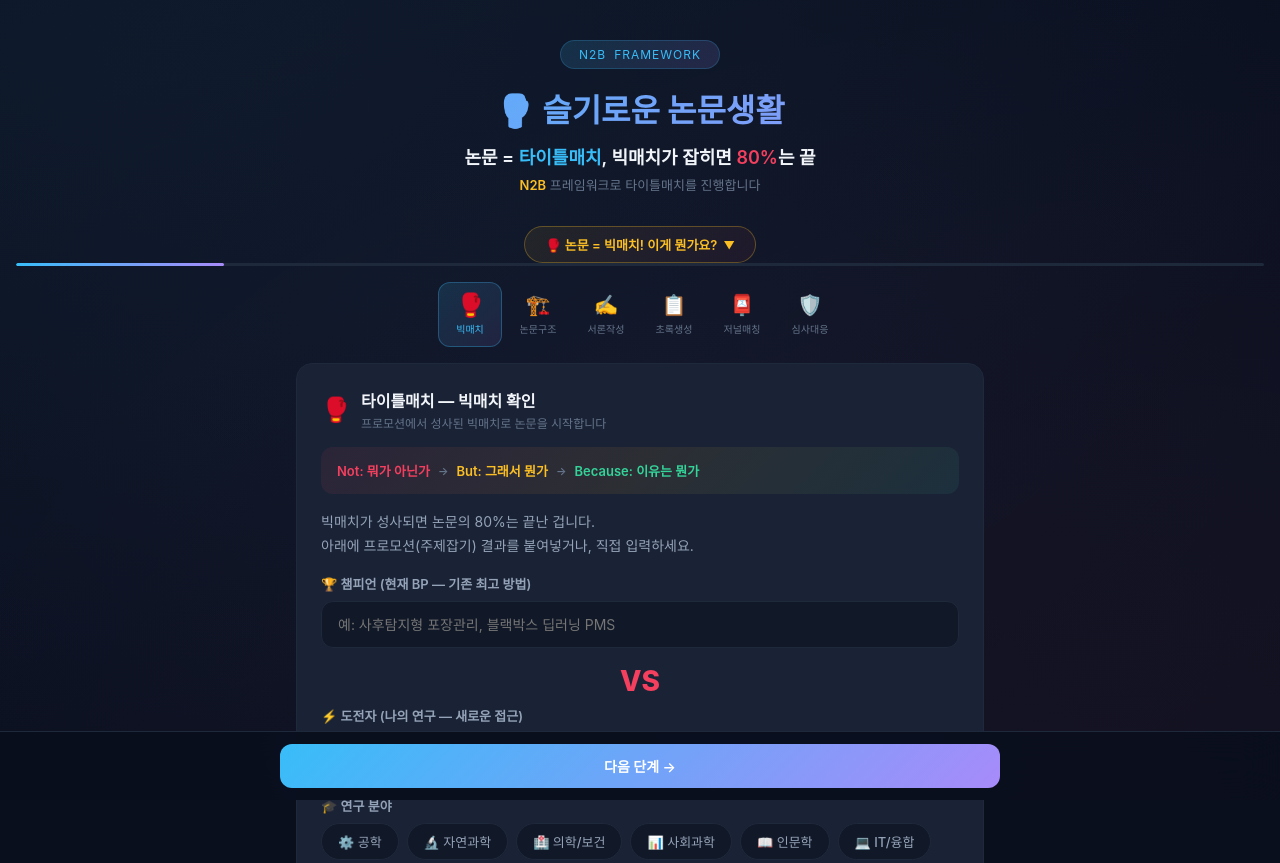
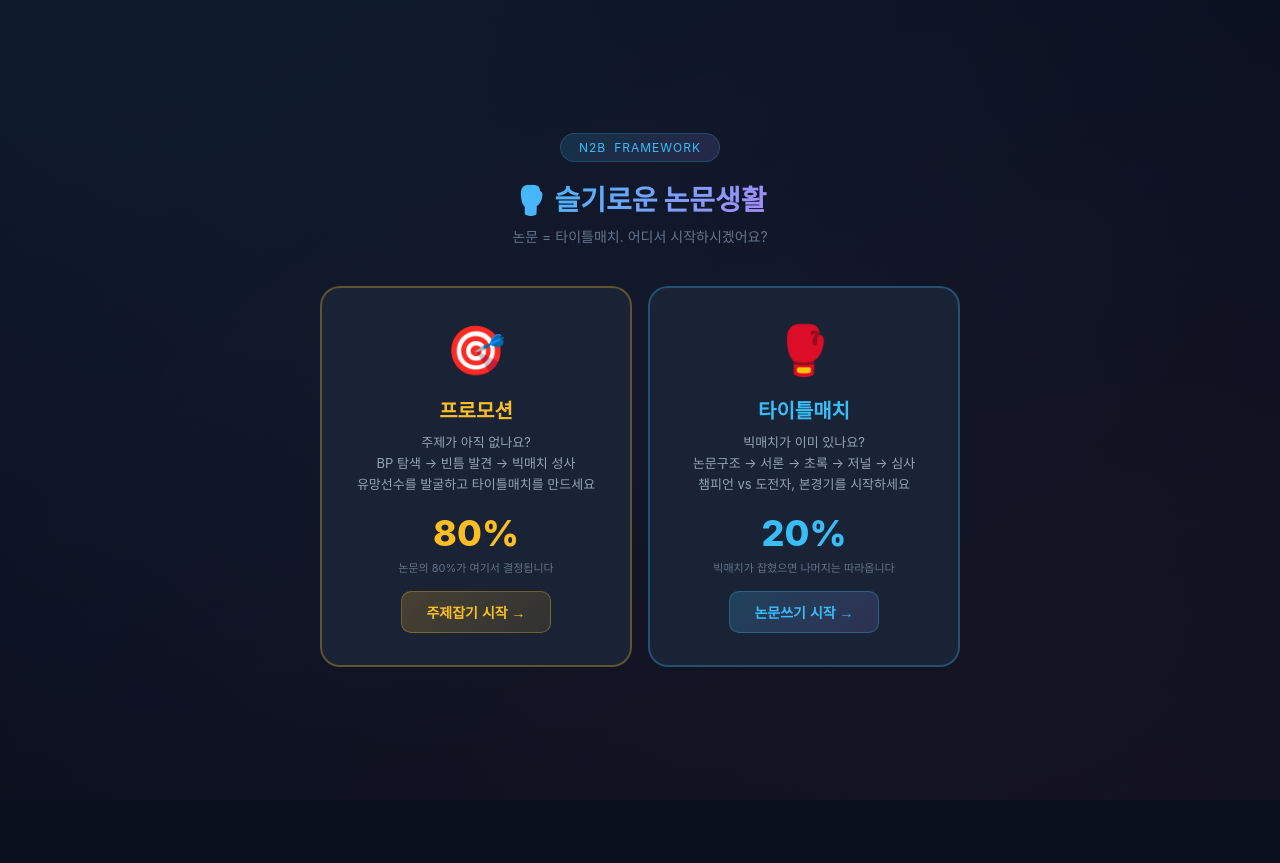
Before and after one commit to ikyoo8069-ops/wise-paper, a plain HTML site: page index.html in a window 1280 px wide. Shown: the top 863 px of the page. After the commit the page ends 800 px from the top, so only its background shows below. Drawn offline with Linux system fonts and the light colour scheme; a web font is replaced by a local one.

Commit message:
Update index.html

```diff
--- a/index.html
+++ b/index.html
@@ -706,10 +706,170 @@ body {
   .vs-icon { transform: rotate(90deg); }
 }
 </style>
+<style>
+/* === LANDING PAGE === */
+.landing {
+  position: relative;
+  z-index: 10;
+  min-height: 100vh;
+  display: flex;
+  flex-direction: column;
+  align-items: center;
+  justify-content: center;
+  padding: 40px 20px;
+}
+.landing-title {
+  font-size: 28px;
+  font-weight: 800;
+  background: linear-gradient(135deg, var(--accent-heaven), var(--accent-purple));
+  -webkit-background-clip: text;
+  -webkit-text-fill-color: transparent;
+  background-clip: text;
+  margin-bottom: 8px;
+  text-align: center;
+}
+.landing-sub {
+  font-size: 14px;
+  color: var(--text-muted);
+  text-align: center;
+  margin-bottom: 40px;
+}
+.landing-cards {
+  display: flex;
+  gap: 16px;
+  width: 100%;
+  max-width: 640px;
+}
+.landing-card {
+  flex: 1;
+  background: var(--bg-card);
+  border: 2px solid var(--border-color);
+  border-radius: 20px;
+  padding: 32px 20px;
+  text-align: center;
+  cursor: pointer;
+  transition: all 0.3s ease;
+}
+.landing-card:hover {
+  transform: translateY(-4px);
+  box-shadow: var(--shadow-glow);
+}
+.landing-card.promo {
+  border-color: rgba(251,191,36,0.3);
+}
+.landing-card.promo:hover {
+  border-color: var(--accent-gold);
+  box-shadow: 0 0 30px rgba(251,191,36,0.15);
+}
+.landing-card.match {
+  border-color: rgba(56,189,248,0.3);
+}
+.landing-card.match:hover {
+  border-color: var(--accent-heaven);
+}
+.landing-card .lc-icon {
+  font-size: 48px;
+  margin-bottom: 16px;
+}
+.landing-card .lc-title {
+  font-size: 20px;
+  font-weight: 700;
+  margin-bottom: 8px;
+}
+.landing-card.promo .lc-title { color: var(--accent-gold); }
+.landing-card.match .lc-title { color: var(--accent-heaven); }
+.landing-card .lc-desc {
+  font-size: 13px;
+  color: var(--text-secondary);
+  line-height: 1.6;
+  margin-bottom: 16px;
+}
+.landing-card .lc-percent {
+  font-size: 36px;
+  font-weight: 800;
+  margin-bottom: 4px;
+}
+.landing-card.promo .lc-percent { color: var(--accent-gold); }
+.landing-card.match .lc-percent { color: var(--accent-heaven); }
+.landing-card .lc-label {
+  font-size: 11px;
+  color: var(--text-muted);
+}
+.landing-card .lc-btn {
+  display: inline-block;
+  margin-top: 16px;
+  padding: 10px 24px;
+  border-radius: 10px;
+  font-size: 14px;
+  font-weight: 600;
+  border: none;
+  cursor: pointer;
+  transition: all 0.2s;
+}
+.landing-card.promo .lc-btn {
+  background: linear-gradient(135deg, rgba(251,191,36,0.2), rgba(251,191,36,0.1));
+  color: var(--accent-gold);
+  border: 1px solid rgba(251,191,36,0.3);
+}
+.landing-card.match .lc-btn {
+  background: linear-gradient(135deg, rgba(56,189,248,0.2), rgba(167,139,250,0.15));
+  color: var(--accent-heaven);
+  border: 1px solid rgba(56,189,248,0.3);
+}
+@media (max-width: 500px) {
+  .landing-cards { flex-direction: column; }
+  .landing-title { font-size: 24px; }
+}
+.app-main { display: none; }
+.app-main.show { display: block; }
+</style>
 </head>
 <body>
 
 <div class="bg-atmosphere"></div>
+
+<!-- ==================== LANDING PAGE ==================== -->
+<div class="landing" id="landingPage">
+  <div class="header-badge" style="margin-bottom:16px;">
+    <span>N2B</span>
+    <span>Framework</span>
+  </div>
+  <div class="landing-title">🥊 슬기로운 논문생활</div>
+  <div class="landing-sub">논문 = 타이틀매치. 어디서 시작하시겠어요?</div>
+
+  <div class="landing-cards">
+    <!-- 프로모션 -->
+    <div class="landing-card promo" onclick="goPromotion()">
+      <div class="lc-icon">🎯</div>
+      <div class="lc-title">프로모션</div>
+      <div class="lc-desc">
+        주제가 아직 없나요?<br>
+        BP 탐색 → 빈틈 발견 → 빅매치 성사<br>
+        유망선수를 발굴하고 타이틀매치를 만드세요
+      </div>
+      <div class="lc-percent">80%</div>
+      <div class="lc-label">논문의 80%가 여기서 결정됩니다</div>
+      <button class="lc-btn">주제잡기 시작 →</button>
+    </div>
+
+    <!-- 타이틀매치 -->
+    <div class="landing-card match" onclick="goTitleMatch()">
+      <div class="lc-icon">🥊</div>
+      <div class="lc-title">타이틀매치</div>
+      <div class="lc-desc">
+        빅매치가 이미 있나요?<br>
+        논문구조 → 서론 → 초록 → 저널 → 심사<br>
+        챔피언 vs 도전자, 본경기를 시작하세요
+      </div>
+      <div class="lc-percent">20%</div>
+      <div class="lc-label">빅매치가 잡혔으면 나머지는 따라옵니다</div>
+      <button class="lc-btn">논문쓰기 시작 →</button>
+    </div>
+  </div>
+</div>
+
+<!-- ==================== APP MAIN (처음엔 숨김) ==================== -->
+<div class="app-main" id="appMain">
 
 <!-- HEADER -->
 <header class="header">
@@ -1225,7 +1385,38 @@ body {
 <!-- TOAST -->
 <div class="toast" id="toast">복사되었습니다!</div>
 
+</div><!-- END app-main -->
+
 <script>
+// ==================== LANDING PAGE ====================
+function goPromotion() {
+  window.location.href = 'https://ikyoo8069-ops.github.io/wise-research/topic.html';
+}
+
+function goTitleMatch() {
+  document.getElementById('landingPage').style.display = 'none';
+  document.getElementById('appMain').classList.add('show');
+  goToStage(0);
+}
+
+// URL 파라미터로 빅매치 결과 자동 수신
+(function checkUrlParams() {
+  const params = new URLSearchParams(window.location.search);
+  const bigmatch = params.get('bigmatch');
+  if (bigmatch) {
+    // 프로모션에서 넘어온 경우 — 바로 타이틀매치로
+    document.getElementById('landingPage').style.display = 'none';
+    document.getElementById('appMain').classList.add('show');
+    goToStage(0);
+    // 빅매치 결과를 표시
+    setTimeout(() => {
+      document.getElementById('bigmatchContent').textContent = bigmatch;
+      showResult('bigmatchResult');
+      markComplete(0);
+    }, 300);
+  }
+})();
+
 // ==================== STATE ====================
 let currentStage = 0;
 const totalStages = 6;
@@ -1580,7 +1771,7 @@ function showFinalSummary() {
 }
 
 // ==================== INIT ====================
-goToStage(0);
+// Landing page shows first, goToStage called when user clicks 타이틀매치
 </script>
 </body>
 </html>
```
